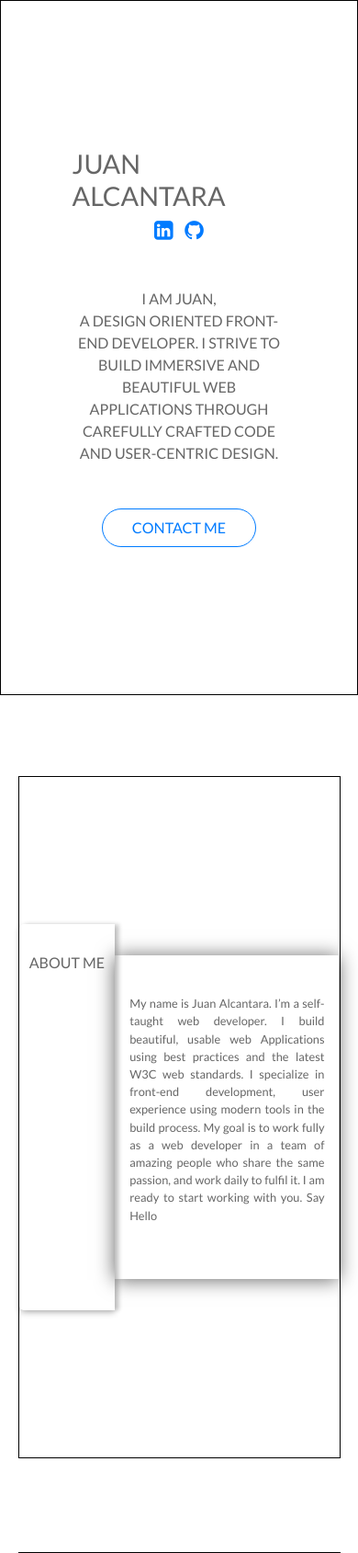
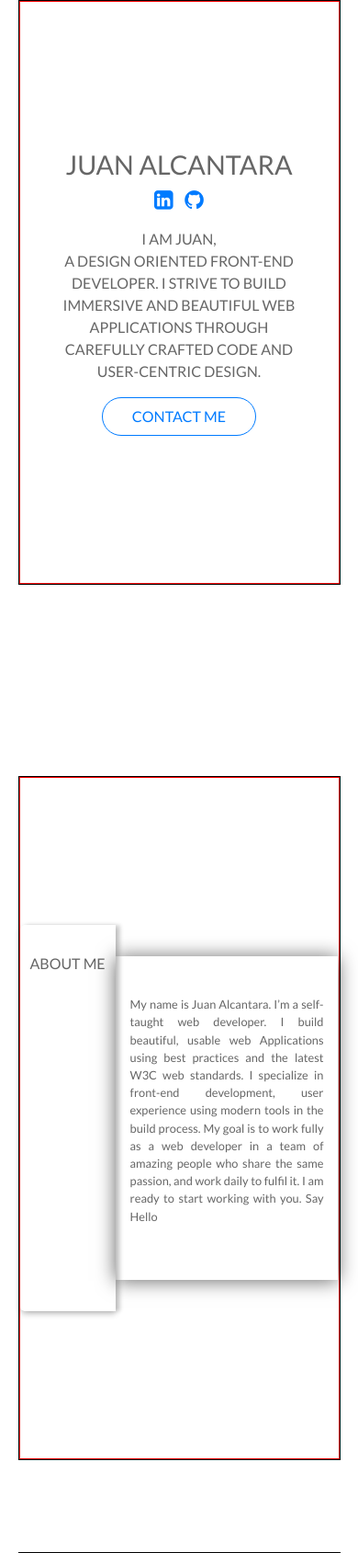
Before and after one commit to JuanInAMillion/juaninamillion.github.io, a PHP site: page / in a window 390 px wide. Shown: the top 1689 px of the page at 92% size. Run offline with PHP 8.4, Linux system fonts and the light colour scheme.

Commit message:
worked on responsive css

```diff
--- a/resources/css/responsive.css
+++ b/resources/css/responsive.css
@@ -2,19 +2,85 @@
 @media only screen and (max-width: 2600px) {}
 
 /* laptop display */
-@media only screen and (max-width: 1200px) {}
+@media only screen and (max-width: 1200px) {
+  .lg-site {
+    display: none;
+  }
 
-@media only screen and (max-width: 960px) {}
+  #skill-section {
+    justify-content: center;
+  }
+
+  .skill-container {
+    align-items: center;
+    text-align: center;
+    width: 32rem;
+  }
+}
+
+@media only screen and (max-width: 960px) {
+  .lg-site {
+    display: none;
+  }
+
+  .site-container {
+    width: 90%;
+  }
+
+  #profile {
+    width: 100%;
+  }
+
+  #skill-section {
+    justify-content: center;
+  }
+
+  .skill-container {
+    align-items: center;
+    text-align: center;
+    width: 32rem;
+  }
+}
 
 /* tablet display */
-@media only screen and (max-width: 768px) {}
+@media only screen and (max-width: 768px) {
+  .lg-site {
+    display: none;
+  }
+
+  .site-container {
+    width: 90%;
+  }
+
+  #contact {
+    width: 100%;
+  }
+
+  .my-summary {
+    padding: 0 5rem;
+  }
+
+  #profile {
+    width: 100%;
+  }
+
+  .summary {
+    font-size: .8rem;
+  }
+
+  #skill-section {
+    justify-content: center;
+  }
+
+  .skill-container {
+    align-items: center;
+    text-align: center;
+    width: 32rem;
+  }
+}
 
 /* mobile display */
 @media only screen and (max-width: 480px) {
-  #home .site-container {
-    width: 100%;
-  }
-
   .site-container {
     width: 90%;
   }
@@ -29,6 +95,10 @@
 
   .name {
     font-size: 1.8rem;
+  }
+
+  .my-summary {
+    padding: 0 2.5rem;
   }
 
   #profile {
--- a/resources/css/style.css
+++ b/resources/css/style.css
@@ -68,6 +68,7 @@ nav {
 }
 
 #contact {
+  border: 1px solid red;
   display: flex;
   flex-direction: column;
   align-items: center;
@@ -105,6 +106,7 @@ nav {
 
 /* about me */
 #profile {
+  border: 1px solid red;
   display: flex;
   align-items: center;
   padding-top: 16rem;
```
